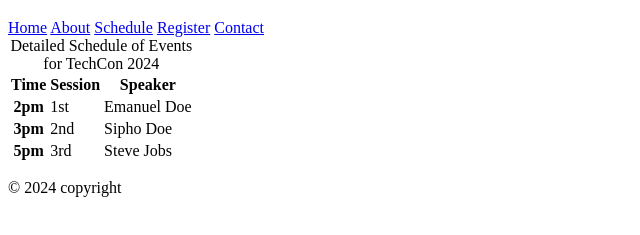
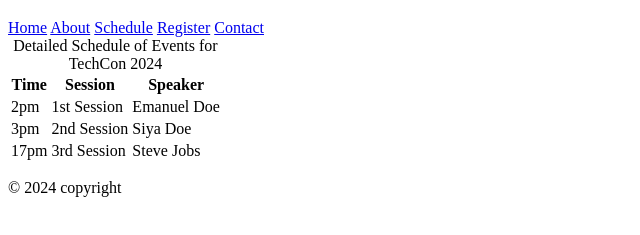
Before and after one commit to emanuelnakeng/TechCon-2024-Conference, a plain HTML site: page techcon_website/schedule.html in a window 1280 px wide. Shown: the part 61-296 px from the top of the page, without its empty margins (0-640 px from the left). Drawn offline with Linux system fonts and the light colour scheme.

Commit message:
Followed instructions from alx

```diff
--- a/techcon_website/schedule.html
+++ b/techcon_website/schedule.html
@@ -5,7 +5,6 @@
 		<meta name="viewport" content="width=device-width, initial-scale=1.0" />
 		<title>Schedule</title>
 	</head>
-
 	<body>
 		<header>
 			<h1>Schedule for TechCon 2024</h1>
@@ -22,30 +21,26 @@
 				<caption>
 					Detailed Schedule of Events for TechCon 2024
 				</caption>
-				<thead>
 				<tr>
 					<th scope="col">Time</th>
 					<th scope="col">Session</th>
 					<th scope="col">Speaker</th>
 				</tr>
-				</thead>
-				<tbody>
 				<tr>
-						<th scope="row">2pm</th>
-						<td>1st</td>
+					<td>2pm</td>
+					<td>1st Session</td>
 					<td>Emanuel Doe</td>
 				</tr>
 				<tr>
-						<th scope="row">3pm</th>
-						<td>2nd</td>
-						<td>Sipho Doe</td>
+					<td>3pm</td>
+					<td>2nd Session</td>
+					<td>Siya Doe</td>
 				</tr>
 				<tr>
-						<th scope="row">5pm</th>
-						<td>3rd</td>
+					<td>17pm</td>
+					<td>3rd Session</td>
 					<td>Steve Jobs</td>
 				</tr>
-				</tbody>
 			</table>
 		</main>
 		<footer>
```
Lines whose indentation alone changed are shown as unchanged.
